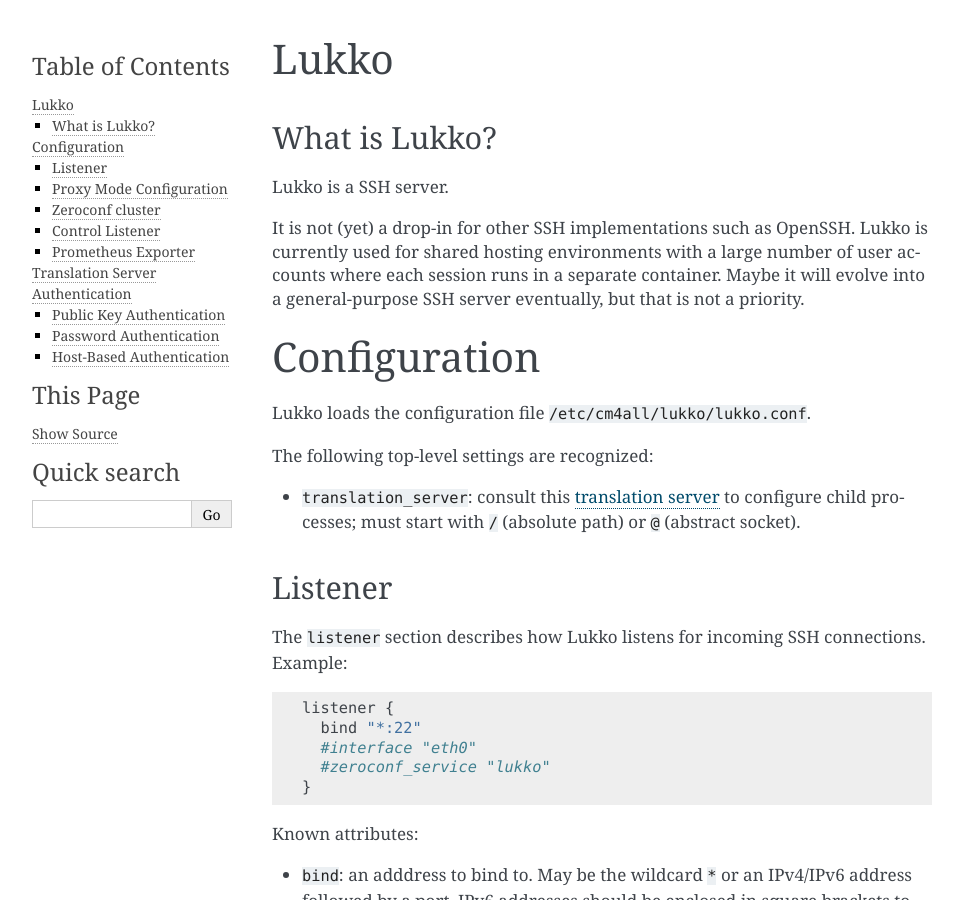
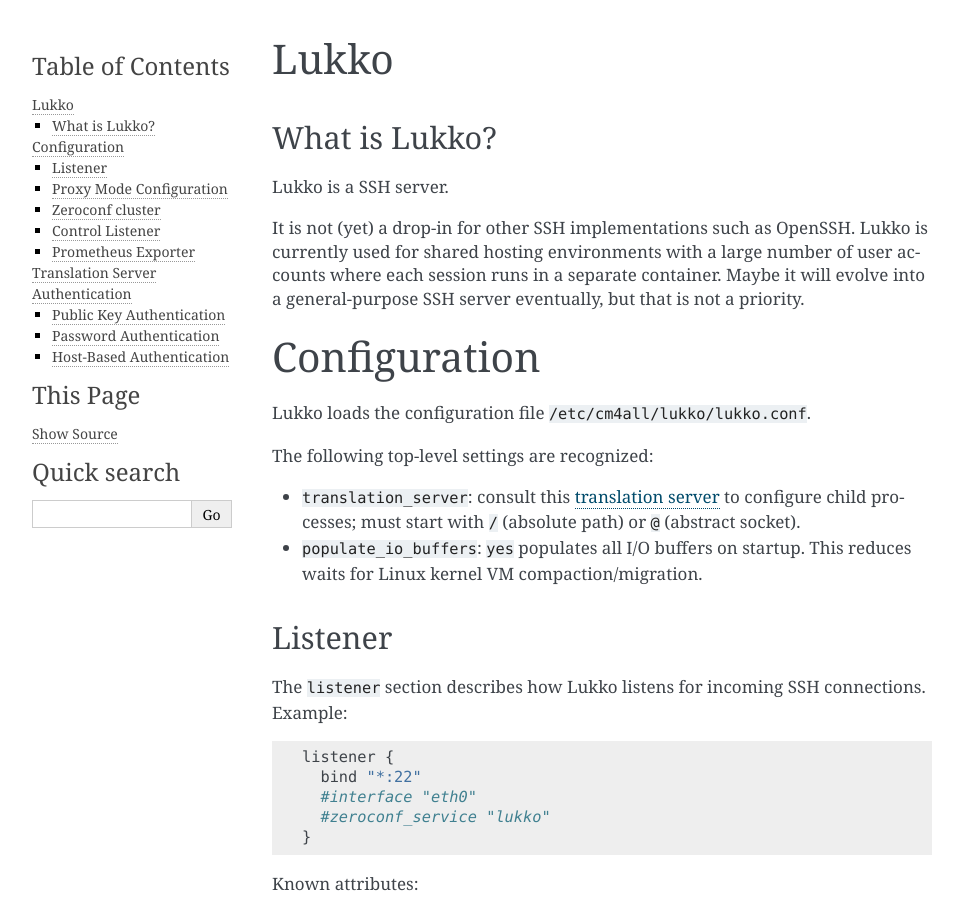
Before and after one commit to CM4all/lukko, a Sphinx documentation site: the page built from doc/index.rst, in a window 1280 px wide and 900 px high. Shown: the whole window, without its empty margins (148-1111 px from the left). Built offline with Sphinx 7.4.7, drawn with Linux system fonts in a browser that asks for light colours; cross-references to code outside the pages are shown as plain code.

Commit message:
add option "populate_io_buffers"

```diff
--- a/doc/index.rst
+++ b/doc/index.rst
@@ -24,6 +24,10 @@
 - ``translation_server``: consult this :ref:`translation server <ts>`
   to configure child processes; must start with :file:`/` (absolute
   path) or :file:`@` (abstract socket).
+
+- ``populate_io_buffers``: ``yes`` populates all I/O buffers on
+  startup.  This reduces waits for Linux kernel VM
+  compaction/migration.
 
 
 Listener
```
Also changed, not shown: 4 other files.
